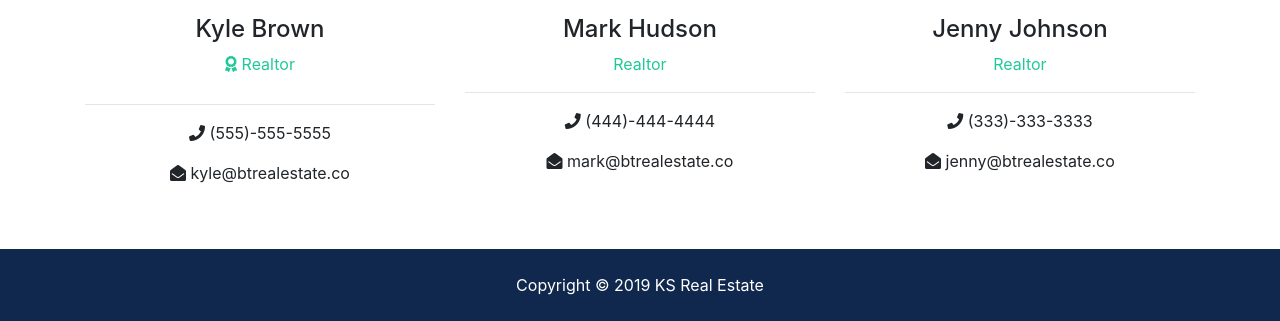
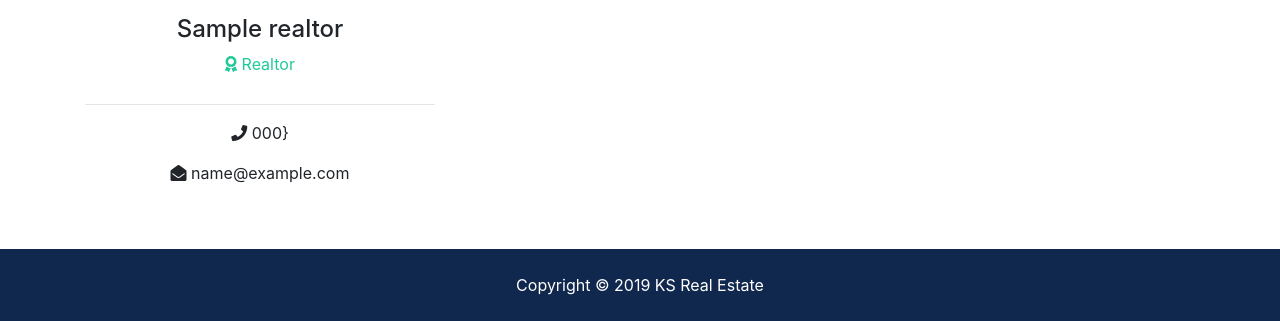
Before and after one commit to kcselm/realEstateSite, a Django app: page /about in a window 1280 px wide. Shown: the part 1717-2038 px from the top of the page. Run offline with Django 3.2, Linux system fonts and the light colour scheme; tables that the repository leaves empty hold one stand-in row (values such as "Sample post"); grey boxes marked "Sample" are stand-in pictures; some libraries are stand-ins or nearby versions.

Commit message:
Dynamically displaying realtors in the about page

```diff
--- a/pages/views.py
+++ b/pages/views.py
@@ -2,6 +2,8 @@ from django.shortcuts import render
 from django.http import HttpResponse
 
 from listings.models import Listing
+from realtors.models import Realtor
+
 
 def index(request):
     listings = Listing.objects.order_by('-list_date').filter(is_published=True)[:3]
@@ -13,4 +15,15 @@ def index(request):
     return render(request, 'pages/index.html', context)
 
 def about(request):
-    return render(request, 'pages/about.html')
+    #Get all realtors
+    realtors = Realtor.objects.order_by('-hire_date')
+
+    #Get mvp
+    mvp_realtors = Realtor.objects.all().filter(is_mvp=True)
+
+    context = {
+        'realtors': realtors,
+        'mvp_realtors': mvp_realtors
+    }
+
+    return render(request, 'pages/about.html', context)
--- a/templates/pages/about.html
+++ b/templates/pages/about.html
@@ -41,16 +41,18 @@
                 commodi id libero eveniet harum perferendis laborum molestias quia.</p>
             </div>
             <div class="col-md-4">
+              {% if mvp_realtors %}
+                {% for realtor in mvp_realtors %}
                 <div class="card">
-                <img class="card-img-top" src="assets/img/realtors/kyle.jpg" alt="Seller of the month">
+                    <img class="card-img-top" src="{{ realtor.photo.url }}" alt="Seller of the month">
                     <div class="card-body">
                       <h5 class="card-title">Seller Of The Month</h5>
-                  <h6 class="text-secondary">Kyle Brown</h6>
-                  <p class="card-text">Lorem ipsum dolor sit amet consectetur adipisicing elit. Omnis nesciunt amet, illo itaque similique repellat.
-                    content.
-                  </p>
+                      <h6 class="text-secondary">{{ realtor.name }}</h6>
+                      <p class="card-text">{{ realtor.description }}</p>
                     </div>
                   </div>
+                {% endfor %}
+              {% endif %}
             </div>
           </div>
         </div>
@@ -69,39 +71,25 @@
         <div class="container">
           <h2 class="text-center">Our Team</h2>
           <div class="row text-center">
+            {% if realtors %}
+              {% for realtor in realtors %}
               <div class="col-md-4">
-              <img src="assets/img/realtors/kyle.jpg" alt="" class="rounded-circle mb-3">
-              <h4>Kyle Brown</h4>
+                  <img src="{{ realtor.photo.url }}" alt="" class="rounded-circle mb-3">
+                  <h4>{{ realtor.name }}</h4>
                   <p class="text-success">
                     <i class="fas fa-award text-success mb-3"></i> Realtor</p>
                   <hr>
                   <p>
-                <i class="fas fa-phone"></i> (555)-555-5555</p>
+                    <i class="fas fa-phone"></i> {{ realtor.phone }}}</p>
                   <p>
-                <i class="fas fa-envelope-open"></i> kyle@btrealestate.co</p>
+                    <i class="fas fa-envelope-open"></i> {{ realtor.email }}</p>
                 </div>
-
-            <div class="col-md-4">
-              <img src="assets/img/realtors/mark.jpg" alt="" class="rounded-circle mb-3">
-              <h4>Mark Hudson</h4>
-              <p class="text-success">Realtor</p>
-              <hr>
-              <p>
-                <i class="fas fa-phone"></i> (444)-444-4444</p>
-              <p>
-                <i class="fas fa-envelope-open"></i> mark@btrealestate.co</p>
+              {% endfor %}
+            {% else %}
+              <div class="col-md-12">
+                <p>No Realtors Abailable</p>
               </div>
-
-            <div class="col-md-4">
-              <img src="assets/img/realtors/jenny.jpg" alt="" class="rounded-circle mb-3">
-              <h4>Jenny Johnson</h4>
-              <p class="text-success">Realtor</p>
-              <hr>
-              <p>
-                <i class="fas fa-phone"></i> (333)-333-3333</p>
-              <p>
-                <i class="fas fa-envelope-open"></i> jenny@btrealestate.co</p>
-            </div>
+            {% endif %}
           </div>
         </div>
     </section>
```
Lines whose indentation alone changed are shown as unchanged.
